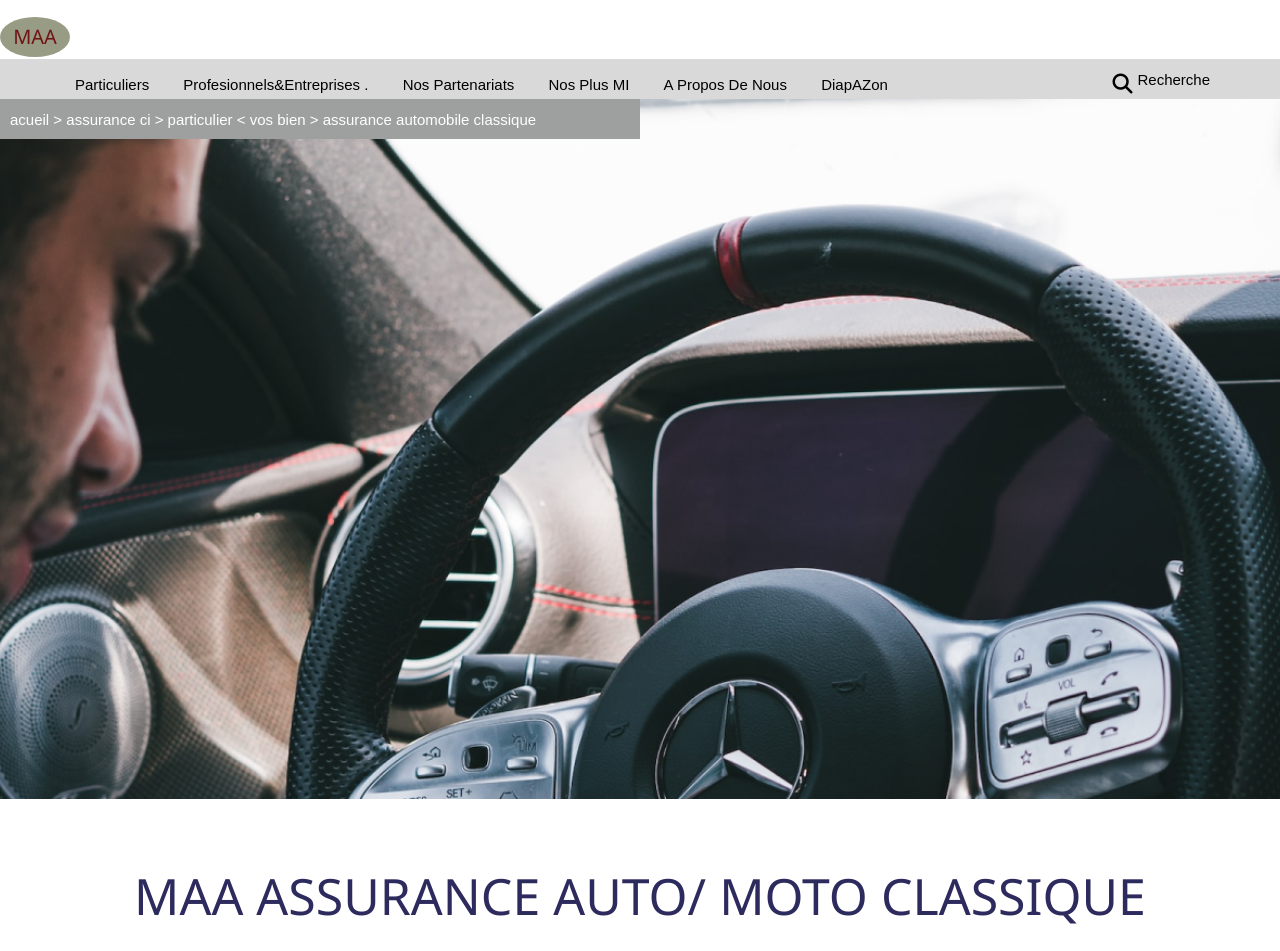
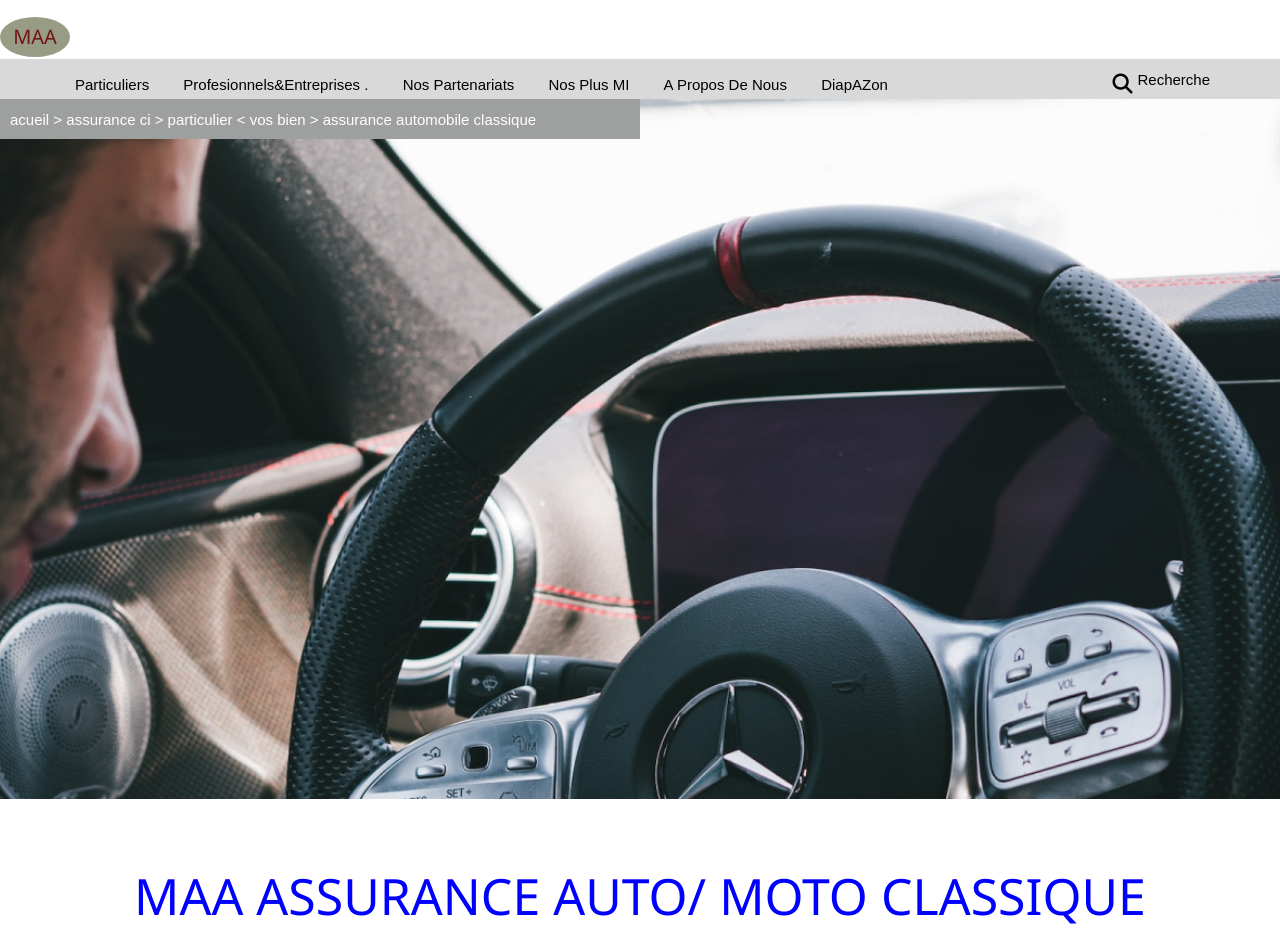
Before and after one commit to traoreamy/projet-figma-en-html, a plain HTML site: page index.html in a window 1280 px wide. Shown: the top 951 px of the page. Drawn offline with nearby package versions, Linux system fonts and the light colour scheme.

Commit message:
colorié le titre en bleu

```diff
--- a/index.html
+++ b/index.html
@@ -47,7 +47,7 @@
     </header>
     <div class="contenu">
         <section class="section-infos">
-                <h1>MAA ASSURANCE AUTO/ MOTO CLASSIQUE</h1>
+                <h1 style="color:blue">MAA ASSURANCE AUTO/ MOTO CLASSIQUE</h1>
                 <h3>nous vous assurons à chaque kilomètre</h3>
             </div>
         </section>
```
